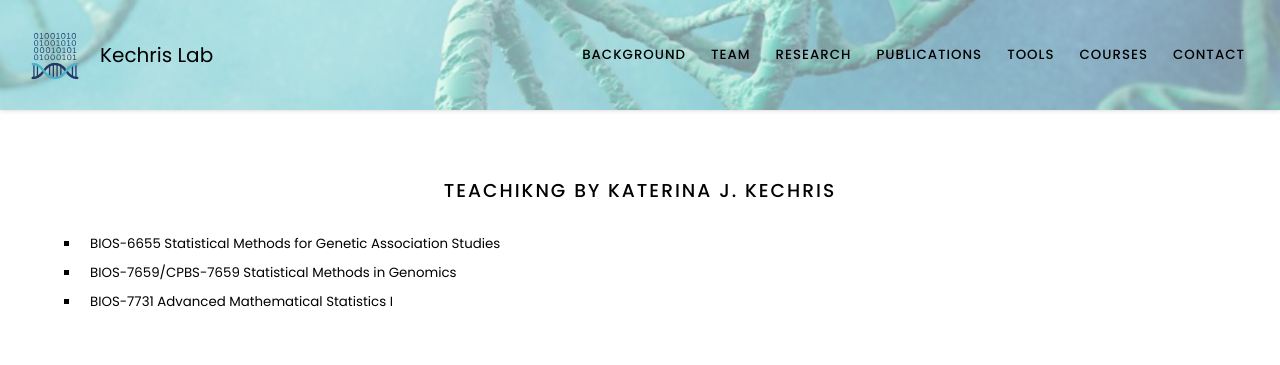
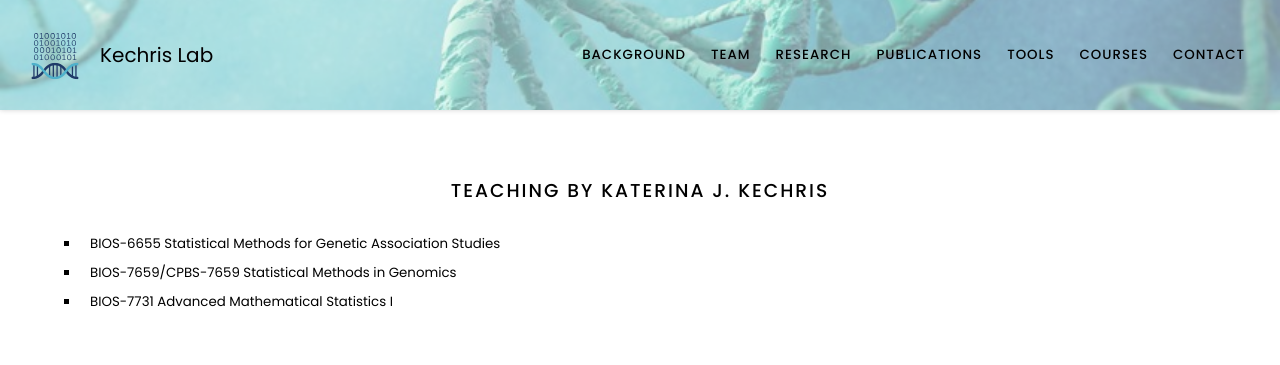
Before and after one commit to KechrisLab/kechrislab.github.io, a Jekyll site: the page built from teaching/index.md, in a window 1280 px wide. Shown: the top 365 px of the page. Built offline with Jekyll 4.4.1, drawn with Linux system fonts in a browser that asks for light colours.

Commit message:
Update index.md

```diff
--- a/teaching/index.md
+++ b/teaching/index.md
@@ -5,7 +5,7 @@ nav:
   tooltip: Classes
 ---
 
-# TEACHIKNG BY KATERINA J. KECHRIS
+# TEACHING BY KATERINA J. KECHRIS
 
 + BIOS-6655 Statistical Methods for Genetic Association Studies
 + BIOS-7659/CPBS-7659 Statistical Methods in Genomics
```
